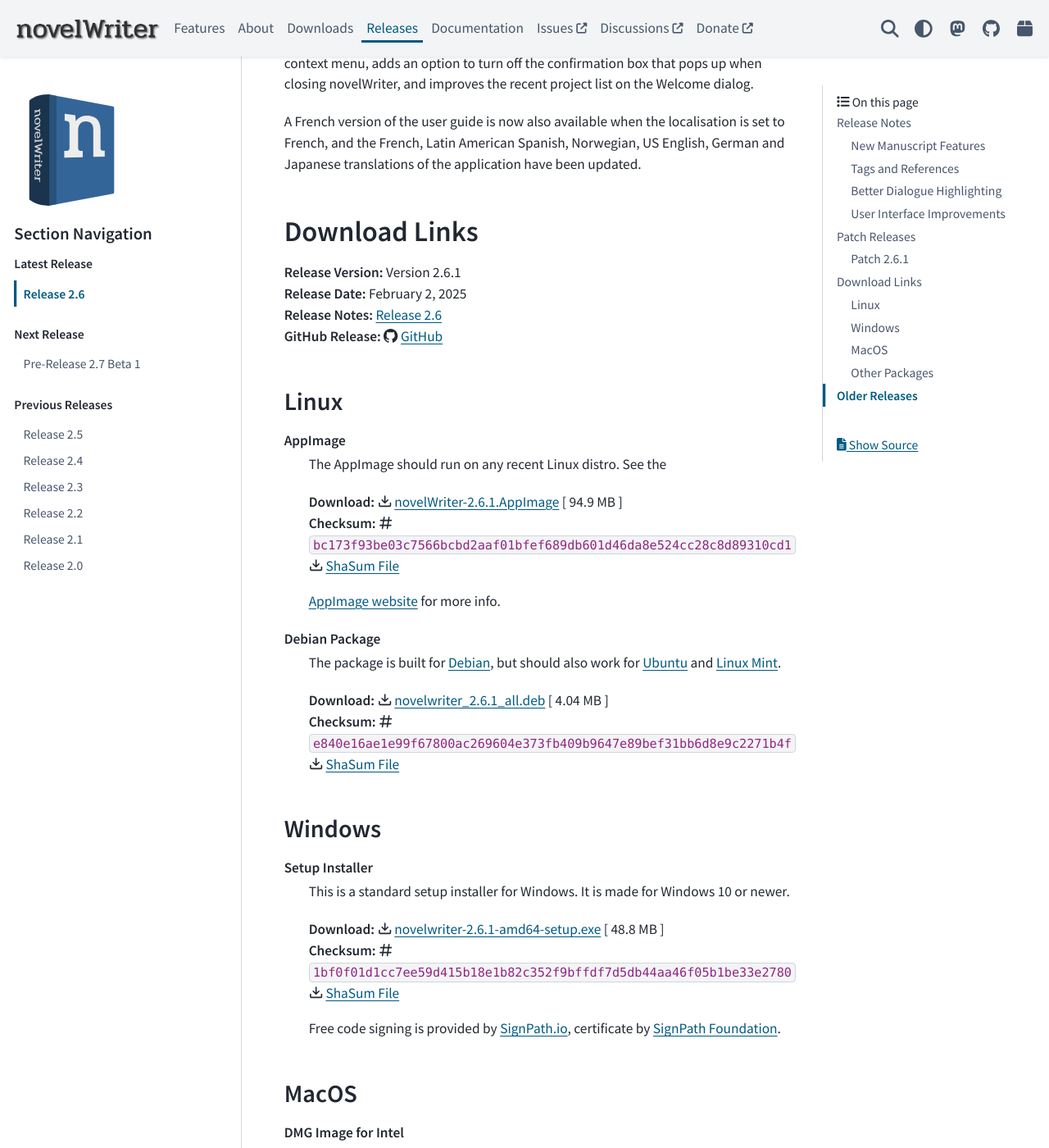
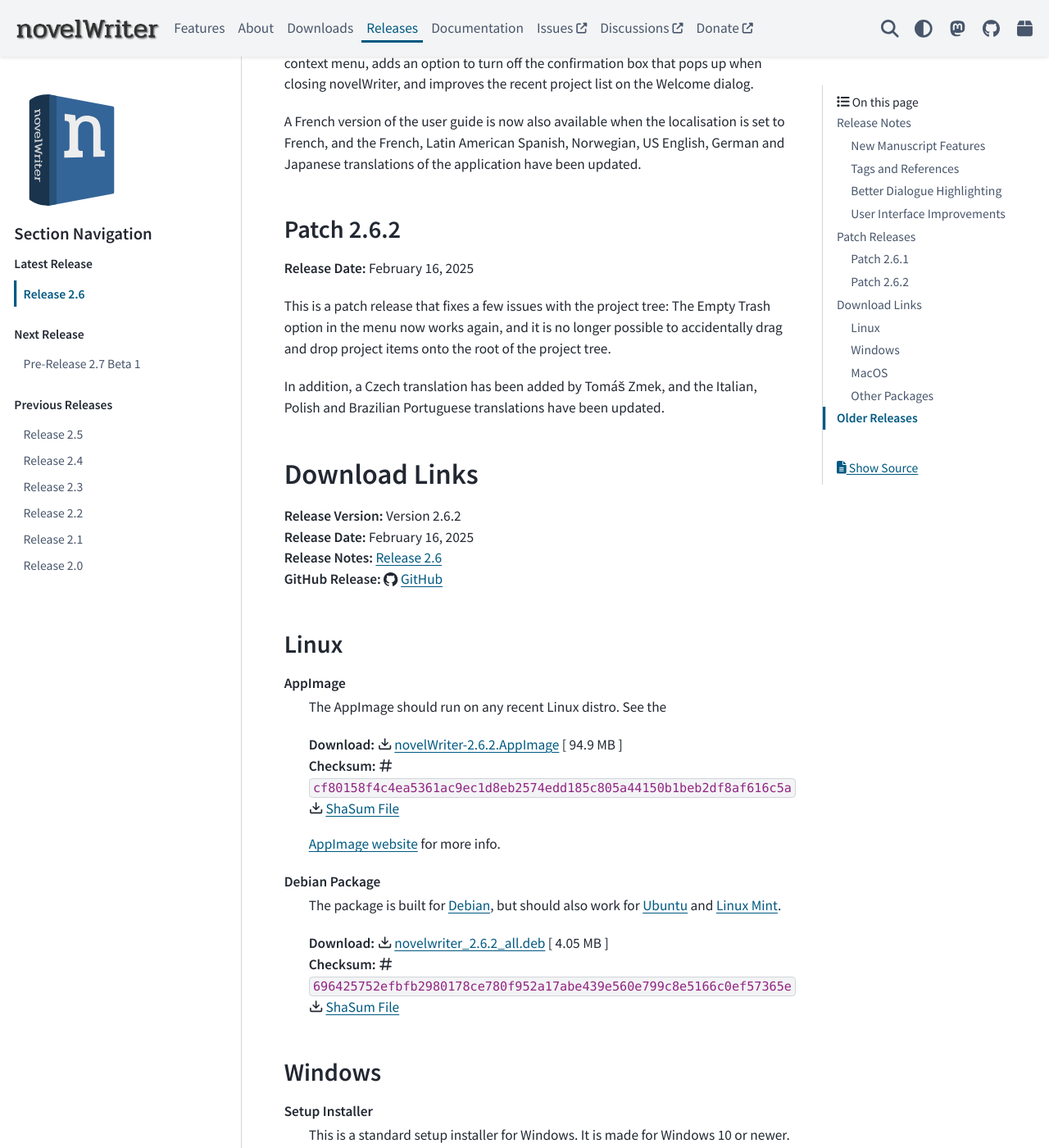
Before and after one commit to vkbo/novelWriter.io, a Sphinx documentation site: the page built from source/releases/release_2_6.rst, in a window 1280 px wide and 1400 px high, scrolled down 3908 px. Shown: the whole window at 82% size. Built offline with Sphinx 7.4.7 and the PyData theme 0.15.4, drawn with Linux system fonts in a browser that asks for light colours; some of the changed text lies outside the part shown.

Commit message:
Release 2.6.2

```diff
--- a/source/generated/download_release.rst
+++ b/source/generated/download_release.rst
@@ -6,10 +6,10 @@
 .. _SignPath.io: https://about.signpath.io/
 .. _SignPath Foundation: https://signpath.org/
 
-| **Release Version:** Version 2.6.1
-| **Release Date:** February 2, 2025
+| **Release Version:** Version 2.6.2
+| **Release Date:** February 16, 2025
 | **Release Notes:** :ref:`main_release_2_6`
-| **GitHub Release:** :octicon:`mark-github` `GitHub <https://github.com/vkbo/novelWriter/releases/tag/v2.6.1>`__
+| **GitHub Release:** :octicon:`mark-github` `GitHub <https://github.com/vkbo/novelWriter/releases/tag/v2.6.2>`__
 
 Linux
 -----
@@ -17,16 +17,16 @@
 **AppImage**
    The AppImage should run on any recent Linux distro. See the
 
-   | **Download:** :octicon:`download` `novelWriter-2.6.1.AppImage <https://github.com/vkbo/novelWriter/releases/download/v2.6.1/novelWriter-2.6.1.AppImage>`__ [ 94.9 MB ]
-   | **Checksum:** :octicon:`hash` ``bc173f93be03c7566bcbd2aaf01bfef689db601d46da8e524cc28c8d89310cd1`` :octicon:`download` `ShaSum File <https://github.com/vkbo/novelWriter/releases/download/v2.6.1/novelWriter-2.6.1.AppImage.sha256>`__
+   | **Download:** :octicon:`download` `novelWriter-2.6.2.AppImage <https://github.com/vkbo/novelWriter/releases/download/v2.6.2/novelWriter-2.6.2.AppImage>`__ [ 94.9 MB ]
+   | **Checksum:** :octicon:`hash` ``cf80158f4c4ea5361ac9ec1d8eb2574edd185c805a44150b1beb2df8af616c5a`` :octicon:`download` `ShaSum File <https://github.com/vkbo/novelWriter/releases/download/v2.6.2/novelWriter-2.6.2.AppImage.sha256>`__
 
    `AppImage website`_ for more info.
 
 **Debian Package**
    The package is built for Debian_, but should also work for Ubuntu_ and `Linux Mint`_.
 
-   | **Download:** :octicon:`download` `novelwriter_2.6.1_all.deb <https://github.com/vkbo/novelWriter/releases/download/v2.6.1/novelwriter_2.6.1_all.deb>`__ [ 4.04 MB ]
-   | **Checksum:** :octicon:`hash` ``e840e16ae1e99f67800ac269604e373fb409b9647e89bef31bb6d8e9c2271b4f`` :octicon:`download` `ShaSum File <https://github.com/vkbo/novelWriter/releases/download/v2.6.1/novelwriter_2.6.1_all.deb.sha256>`__
+   | **Download:** :octicon:`download` `novelwriter_2.6.2_all.deb <https://github.com/vkbo/novelWriter/releases/download/v2.6.2/novelwriter_2.6.2_all.deb>`__ [ 4.05 MB ]
+   | **Checksum:** :octicon:`hash` ``696425752efbfb2980178ce780f952a17abe439e560e799c8e5166c0ef57365e`` :octicon:`download` `ShaSum File <https://github.com/vkbo/novelWriter/releases/download/v2.6.2/novelwriter_2.6.2_all.deb.sha256>`__
 
 
 Windows
@@ -35,8 +35,8 @@
 **Setup Installer**
    This is a standard setup installer for Windows. It is made for Windows 10 or newer.
 
-   | **Download:** :octicon:`download` `novelwriter-2.6.1-amd64-setup.exe <https://github.com/vkbo/novelWriter/releases/download/v2.6.1/novelwriter-2.6.1-amd64-setup.exe>`__ [ 48.8 MB ]
-   | **Checksum:** :octicon:`hash` ``1bf0f01d1cc7ee59d415b18e1b82c352f9bffdf7d5db44aa46f05b1be33e2780`` :octicon:`download` `ShaSum File <https://github.com/vkbo/novelWriter/releases/download/v2.6.1/novelwriter-2.6.1-amd64-setup.exe.sha256>`__
+   | **Download:** :octicon:`download` `novelwriter-2.6.2-amd64-setup.exe <https://github.com/vkbo/novelWriter/releases/download/v2.6.2/novelwriter-2.6.2-amd64-setup.exe>`__ [ 49.3 MB ]
+   | **Checksum:** :octicon:`hash` ``b6822aee7a9b54a3cac3ea459d25c64986ba8e5c33068c0298f4721f3f5b3bcc`` :octicon:`download` `ShaSum File <https://github.com/vkbo/novelWriter/releases/download/v2.6.2/novelwriter-2.6.2-amd64-setup.exe.sha256>`__
 
    Free code signing is provided by `SignPath.io`_, certificate by `SignPath Foundation`_.
 
@@ -47,15 +47,15 @@
 **DMG Image for Intel**
    This is a DMG image for MacOS with x86_64 architecture. It is built on MacOS 12.
 
-   | **Download:** :octicon:`download` `novelWriter-2.6.1-x86_64.dmg <https://github.com/vkbo/novelWriter/releases/download/v2.6.1/novelWriter-2.6.1-x86_64.dmg>`__ [ 95.8 MB ]
-   | **Checksum:** :octicon:`hash` ``a501901a1049e032c9f726e154ffac83e54cd858127650ff0a8c87e2305c367f`` :octicon:`download` `ShaSum File <https://github.com/vkbo/novelWriter/releases/download/v2.6.1/novelWriter-2.6.1-x86_64.dmg.sha256>`__
+   | **Download:** :octicon:`download` `novelWriter-2.6.2-x86_64.dmg <https://github.com/vkbo/novelWriter/releases/download/v2.6.2/novelWriter-2.6.2-x86_64.dmg>`__ [ 96.3 MB ]
+   | **Checksum:** :octicon:`hash` ``9d82940eb0fc8ff1ca011a1107631696f74220fd48b0c0e89787c91f88854446`` :octicon:`download` `ShaSum File <https://github.com/vkbo/novelWriter/releases/download/v2.6.2/novelWriter-2.6.2-x86_64.dmg.sha256>`__
 
 
 **DMG Image for Apple Silicon (M1)**
    This is a DMG image for MacOS with aarch64 architecture. It is built on MacOS 14.
 
-   | **Download:** :octicon:`download` `novelWriter-2.6.1-aarch64.dmg <https://github.com/vkbo/novelWriter/releases/download/v2.6.1/novelWriter-2.6.1-aarch64.dmg>`__ [ 90.7 MB ]
-   | **Checksum:** :octicon:`hash` ``ace2e1cd3333cf4bb7b9c69cbf8763627a984106fa697e1f1cc42e617aafe973`` :octicon:`download` `ShaSum File <https://github.com/vkbo/novelWriter/releases/download/v2.6.1/novelWriter-2.6.1-aarch64.dmg.sha256>`__
+   | **Download:** :octicon:`download` `novelWriter-2.6.2-aarch64.dmg <https://github.com/vkbo/novelWriter/releases/download/v2.6.2/novelWriter-2.6.2-aarch64.dmg>`__ [ 91.2 MB ]
+   | **Checksum:** :octicon:`hash` ``28d3aff17c2af5d2cb9b4fccd15a034d204154a50c2379c1b9f7ce1697d05492`` :octicon:`download` `ShaSum File <https://github.com/vkbo/novelWriter/releases/download/v2.6.2/novelWriter-2.6.2-aarch64.dmg.sha256>`__
 
 
 Other Packages
@@ -64,11 +64,11 @@
 **Python Wheel**
    The Wheel package can be installed with ``pip install <file_path>``.
 
-   | **Download:** :octicon:`download` `novelWriter-2.6.1-py3-none-any.whl <https://github.com/vkbo/novelWriter/releases/download/v2.6.1/novelWriter-2.6.1-py3-none-any.whl>`__ [ 6.68 MB ]
-   | **Checksum:** :octicon:`hash` ``fe6a500a5bebe2ff042e83a0cac258b8dce2d0bb0ba4a8dda669f02696130f5b`` :octicon:`download` `ShaSum File <https://github.com/vkbo/novelWriter/releases/download/v2.6.1/novelWriter-2.6.1-py3-none-any.whl.sha256>`__
+   | **Download:** :octicon:`download` `novelWriter-2.6.2-py3-none-any.whl <https://github.com/vkbo/novelWriter/releases/download/v2.6.2/novelWriter-2.6.2-py3-none-any.whl>`__ [ 6.71 MB ]
+   | **Checksum:** :octicon:`hash` ``d159114df7757b808dfbbf0b3e05d0fcedf4939fc81e31237ebec8358c5bad98`` :octicon:`download` `ShaSum File <https://github.com/vkbo/novelWriter/releases/download/v2.6.2/novelWriter-2.6.2-py3-none-any.whl.sha256>`__
 
 **Source Code**
 The source code packages are archived files of the entire source code. See also the `novelWriter Repository`_.
 
-| **Download:** :octicon:`download` `novelWriter-2.6.1.zip <https://api.github.com/repos/vkbo/novelWriter/zipball/v2.6.1>`__
-| **Download:** :octicon:`download` `novelWriter-2.6.1.tar.gz <https://api.github.com/repos/vkbo/novelWriter/tarball/v2.6.1>`__
+| **Download:** :octicon:`download` `novelWriter-2.6.2.zip <https://api.github.com/repos/vkbo/novelWriter/zipball/v2.6.2>`__
+| **Download:** :octicon:`download` `novelWriter-2.6.2.tar.gz <https://api.github.com/repos/vkbo/novelWriter/tarball/v2.6.2>`__
--- a/source/releases/index.rst
+++ b/source/releases/index.rst
@@ -42,8 +42,8 @@
      - Status
    * - :ref:`main_release_2_6`
      - 2025-01-26
-     - 2.6.1
-     - 2025-02-02
+     - 2.6.2
+     - 2025-02-16
      - Latest Release: :ref:`Download <main_download>`
    * - :ref:`main_release_2_5`
      - 2024-07-10
--- a/source/releases/release_2_6.rst
+++ b/source/releases/release_2_6.rst
@@ -6,7 +6,7 @@
 ***********
 
 | **Release Date:** January 26, 2025
-| **Patches:** :ref:`2.6.1 <main_release_2_6_1>`
+| **Patches:** :ref:`2.6.1 <main_release_2_6_1>`, :ref:`2.6.2 <main_release_2_6_2>`
 
 .. _Issues: https://github.com/vkbo/novelWriter/issues
 
@@ -120,6 +120,7 @@
 Patch Releases
 ==============
 
+
 .. _main_release_2_6_1:
 
 Patch 2.6.1
@@ -134,6 +135,20 @@
 Spanish, Norwegian, US English, German and Japanese translations of the application have been updated.
 
 
+.. _main_release_2_6_2:
+
+Patch 2.6.2
+-----------
+
+**Release Date:** February 16, 2025
+
+This is a patch release that fixes a few issues with the project tree: The Empty Trash option in the menu now works again, and it is
+no longer possible to accidentally drag and drop project items onto the root of the project tree.
+
+In addition, a Czech translation has been added by Tomáš Zmek, and the Italian, Polish and Brazilian Portuguese translations have
+been updated.
+
+
 Download Links
 ==============
 
@@ -145,6 +160,7 @@
 
 Past release packages are available for download on `GitHub <https://github.com/vkbo/novelWriter/releases>`__.
 
+| :octicon:`mark-github` `Download Release 2.6.1 <https://github.com/vkbo/novelWriter/releases/tag/v2.6.1>`__
 | :octicon:`mark-github` `Download Release 2.6 <https://github.com/vkbo/novelWriter/releases/tag/v2.6>`__
 | :octicon:`mark-github` `Download Release 2.6 RC 1 <https://github.com/vkbo/novelWriter/releases/tag/v2.6rc1>`__
 | :octicon:`mark-github` `Download Release 2.6 Beta 2 <https://github.com/vkbo/novelWriter/releases/tag/v2.6b2>`__
```
Also changed, not shown: source/_extra/release-latest.json (+12 -12 lines), source/generated/checksum_block.rst (+14 -14 lines), source/generated/download_block.rst (+6 -6 lines), source/images/screenshot_multi.png.
